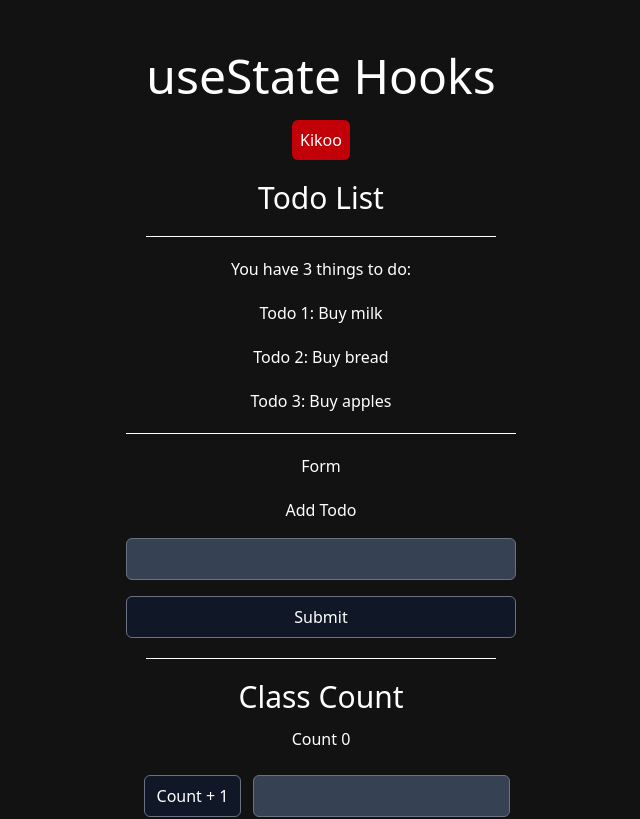
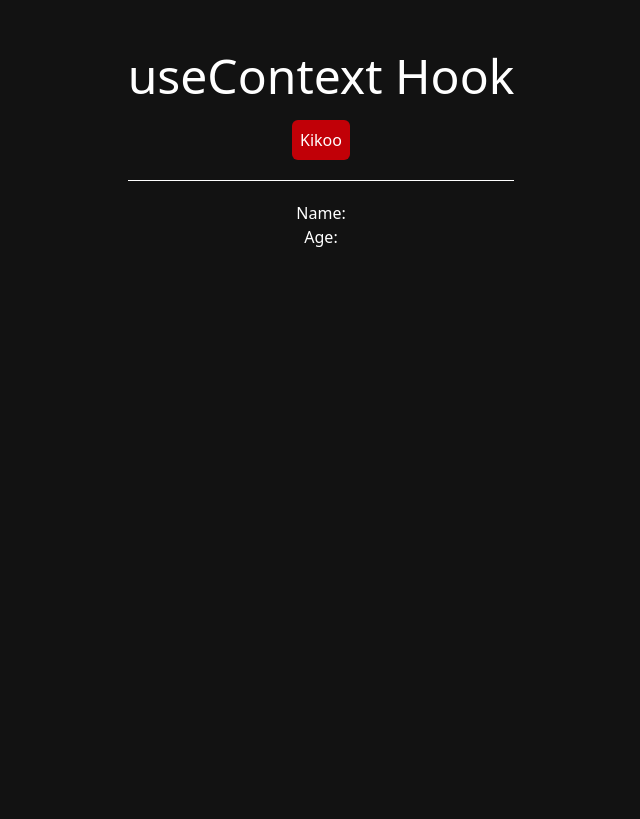
Before and after one commit to Arnauw/react-tuto-hooks, a React (Vite) app: page / in a window 1280 px wide. Shown: the top 819 px of the page, without its empty margins (319-959 px from the left). Built offline with nearby package versions, Linux system fonts and the light colour scheme.

Commit message:
useContext started + exo 10

```diff
--- a/src/App.jsx
+++ b/src/App.jsx
@@ -3,17 +3,31 @@ import {Test} from "./components/Test.jsx";
 import {Todo} from "./components/Todo.jsx";
 import {ClassCount} from "./components/ClassCount.jsx";
 import {FunctionCount} from "./components/FunctionCount.jsx";
+import {Profile} from "./components/Profile.jsx";
+import {ProfileData} from "./components/ProfileData.jsx";
+import {useState} from "react";
 
 function App() {
+
+    const [name, setName] = useState("Lisa");
+    const [age, setAge] = useState(8);
+
     return (
         <>
-            <h1 className={"text-white text-5xl m-5"}>useState Hooks</h1>
+            {/*<h1 className={"text-white text-5xl m-5"}>useState Hook</h1>*/}
+            {/*<Test>Kikoo</Test>*/}
+            {/*<Todo></Todo>*/}
+            {/*<hr className={"text-white m-5"}/>*/}
+            {/*<ClassCount></ClassCount>*/}
+            {/*<hr className={"text-white m-5"}/>*/}
+            {/*<FunctionCount></FunctionCount>*/}
+
+            <h1 className={"text-white text-5xl m-5"}>useContext Hook</h1>
             <Test>Kikoo</Test>
-            <Todo></Todo>
             <hr className={"text-white m-5"}/>
-            <ClassCount></ClassCount>
-            <hr className={"text-white m-5"}/>
-            <FunctionCount></FunctionCount>
+            <Profile></Profile>
+
+
         </>
     )
 }
--- /dev/null
+++ b/src/components/ContentData.jsx
@@ -0,0 +1,12 @@
+export const ContentData = () => {
+    return (
+        <>
+<div>
+    <ul>
+        <li>Name: </li>
+        <li>Age: </li>
+    </ul>
+</div>
+        </>
+    )
+}
--- a/src/components/FunctionCount.jsx
+++ b/src/components/FunctionCount.jsx
@@ -9,6 +9,12 @@ export const FunctionCount = () => {
         console.log("Updating title via useEffect");
         document.title = `You clicked ${count} times!`;
     }, [count])
+
+
+    useEffect(() => {
+        console.log("Updating title via useEffect ONLY ONCE AT MOUNT");
+        document.title = `You clicked ${count} times!`;
+    }, [])
 
     return (
         <>
--- /dev/null
+++ b/src/components/Profile.jsx
@@ -0,0 +1,17 @@
+import {ProfileData} from "./ProfileData.jsx";
+import {useState} from "react";
+
+export const Profile = () => {
+
+    // const [name, setName] = useState("Lisa");
+    // const [age, setAge] = useState(8);
+
+
+    return (
+        <>
+            <div>
+                <ProfileData></ProfileData>
+            </div>
+        </>
+    )
+}
--- /dev/null
+++ b/src/components/ProfileData.jsx
@@ -0,0 +1,11 @@
+import {ContentData} from "./ContentData.jsx";
+
+export const ProfileData = () => {
+    return (
+        <>
+<div>
+    <ContentData></ContentData>
+</div>
+        </>
+    )
+}
```
Also changed, not shown: src/components/ClassCount.jsx (+6 -3 lines), src/components/MyContext.jsx (added), 2 other files (tests, documents, lock files or other folders).
